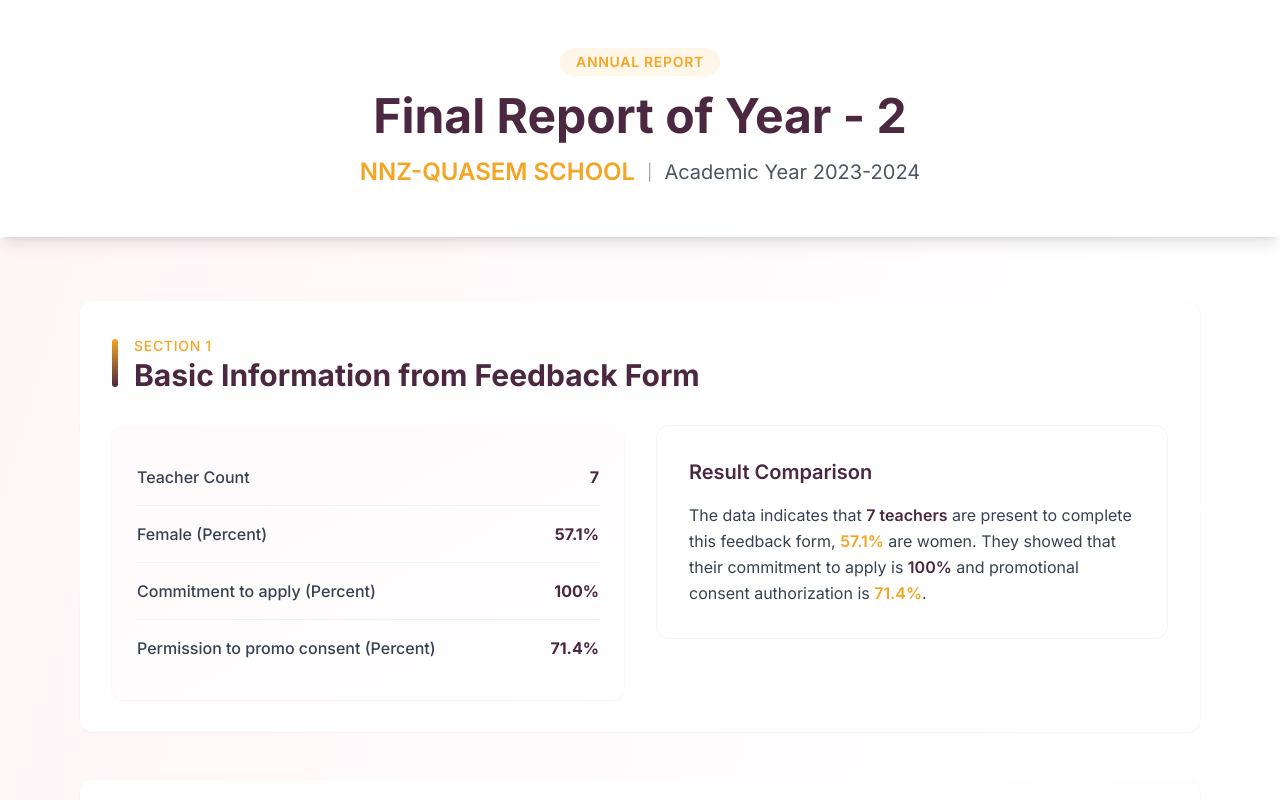
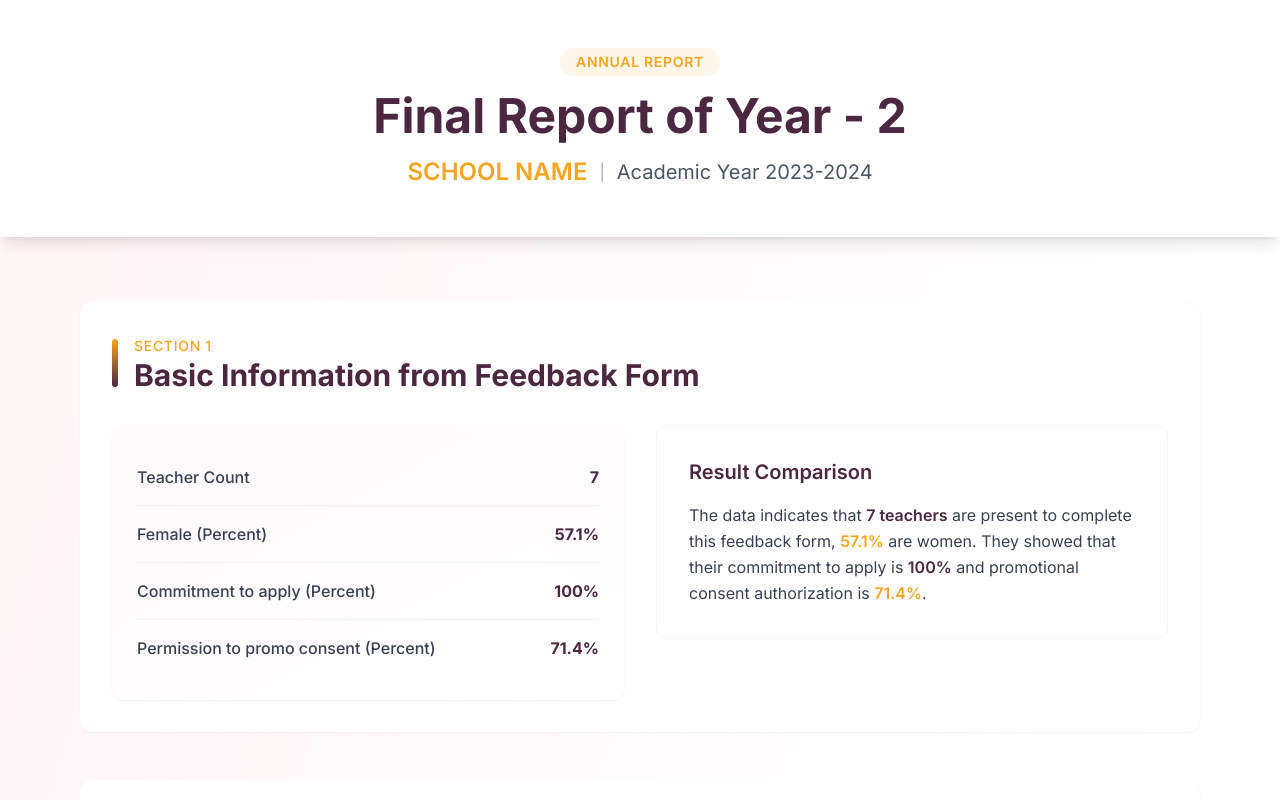
Before and after one commit to FahidShadmanKarim/FahidShadmanKarim.github.io, a plain HTML site: page index.html in a window 1280 px wide. Shown: the top 800 px of the page. Drawn offline with nearby package versions, Linux system fonts and the light colour scheme.

Commit message:
Update index.html

```diff
--- a/index.html
+++ b/index.html
@@ -184,7 +184,7 @@
                 <span class="text-brand-orange text-sm font-semibold tracking-wider uppercase px-4 py-1 bg-brand-orange/10 rounded-full">Annual Report</span>
                 <h1 class="text-5xl font-bold text-brand-purple">Final Report of Year - 2</h1>
                 <div class="flex items-center space-x-3 mt-4">
-                    <h2 class="text-2xl font-semibold text-brand-orange">NNZ-QUASEM SCHOOL</h2>
+                    <h2 class="text-2xl font-semibold text-brand-orange">SCHOOL NAME</h2>
                     <span class="text-gray-400">|</span>
                     <p class="text-xl text-gray-600">Academic Year 2023-2024</p>
                 </div>
```
